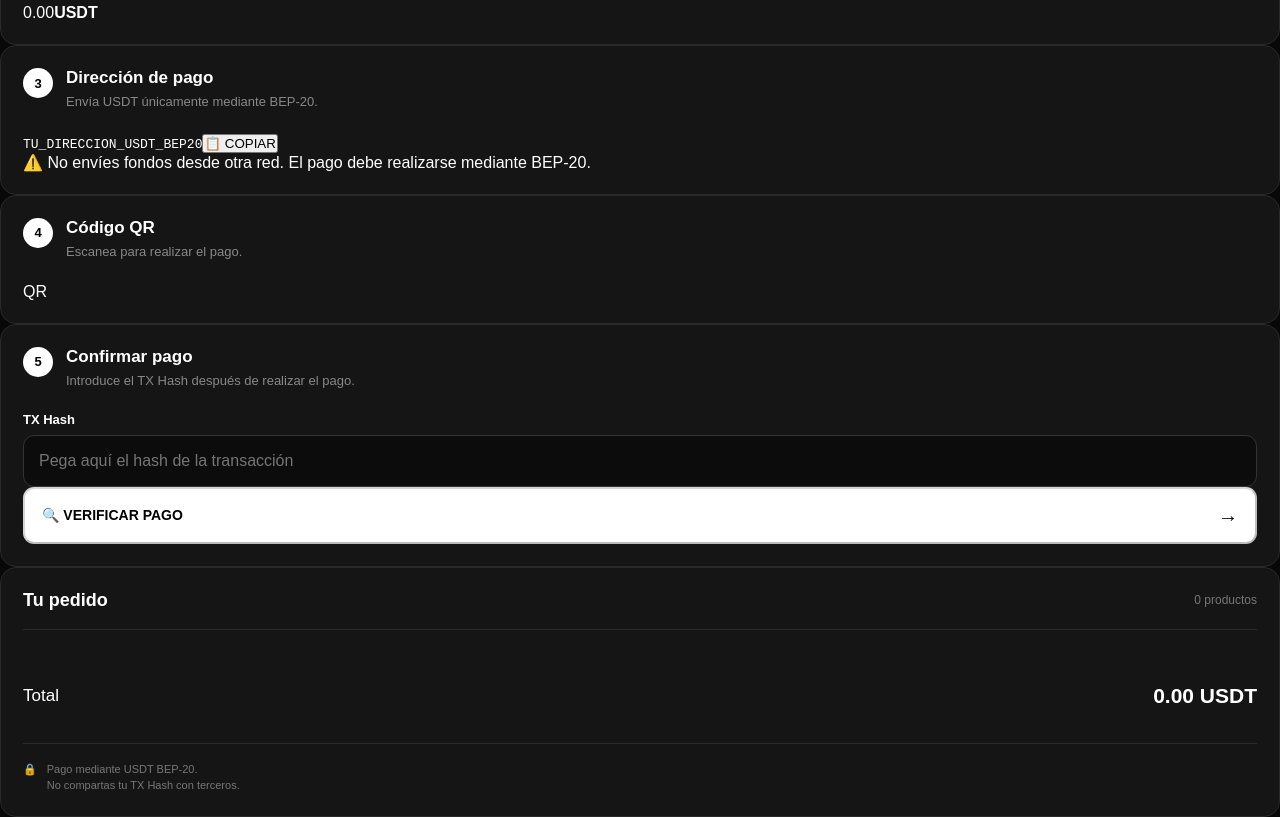
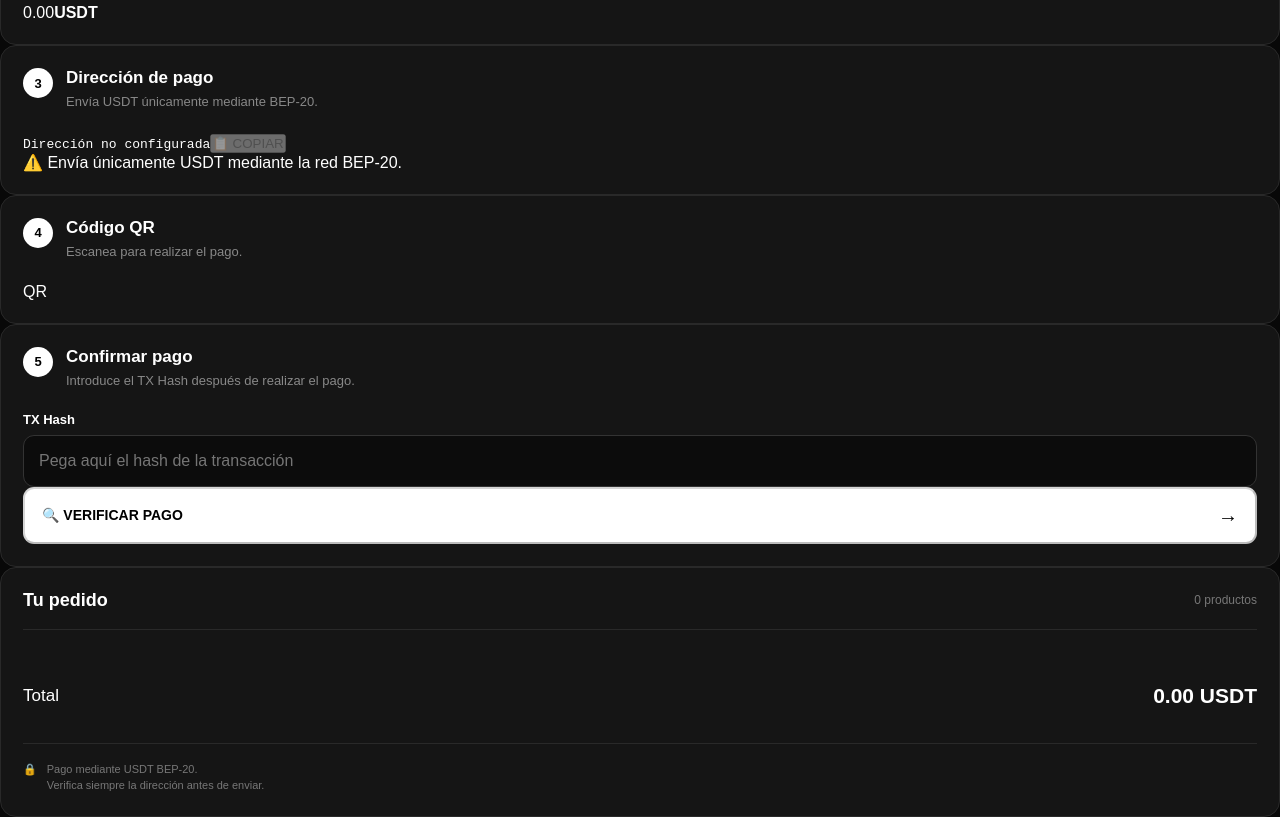
Before and after one commit to juliocesarblancomedina08-tech/qva-chop-shop, a Next.js app: page /payment in a window 1280 px wide. Shown: the part 380-1197 px from the top of the page. Built offline with nearby package versions, Linux system fonts and the light colour scheme.

Commit message:
Use wallet environment variable

```diff
--- a/app/payment/page.js
+++ b/app/payment/page.js
@@ -25,9 +25,12 @@ export default function PaymentPage() {
     0
   );
 
-  const walletAddress = "TU_DIRECCION_USDT_BEP20";
+  const walletAddress =
+    process.env.NEXT_PUBLIC_STORE_WALLET_ADDRESS || "";
 
   const copyAddress = async () => {
+    if (!walletAddress) return;
+
     try {
       await navigator.clipboard.writeText(walletAddress);
       setCopied(true);
@@ -60,13 +63,11 @@ export default function PaymentPage() {
 
       </header>
 
-      {/* CONTENT */}
+      {/* CONTENIDO */}
 
       <div className="payment-container">
 
         <div className="payment-main">
-
-          {/* TITLE */}
 
           <div className="checkout-heading">
 
@@ -85,7 +86,7 @@ export default function PaymentPage() {
 
           </div>
 
-          {/* PAYMENT METHOD */}
+          {/* MÉTODO DE PAGO */}
 
           <section className="checkout-box">
 
@@ -127,7 +128,7 @@ export default function PaymentPage() {
 
           </section>
 
-          {/* AMOUNT */}
+          {/* IMPORTE */}
 
           <section className="checkout-box">
 
@@ -150,6 +151,7 @@ export default function PaymentPage() {
             </div>
 
             <div className="payment-amount">
+
               <span>
                 {total.toFixed(2)}
               </span>
@@ -157,11 +159,12 @@ export default function PaymentPage() {
               <strong>
                 USDT
               </strong>
+
             </div>
 
           </section>
 
-          {/* ADDRESS */}
+          {/* DIRECCIÓN */}
 
           <section className="checkout-box">
 
@@ -186,22 +189,25 @@ export default function PaymentPage() {
             <div className="payment-address-box">
 
               <code>
-                {walletAddress}
+                {walletAddress || "Dirección no configurada"}
               </code>
 
               <button
                 type="button"
                 onClick={copyAddress}
                 className="copy-button"
+                disabled={!walletAddress}
               >
-                {copied ? "✓ COPIADO" : "📋 COPIAR"}
+                {copied
+                  ? "✓ COPIADO"
+                  : "📋 COPIAR"}
               </button>
 
             </div>
 
             <div className="payment-warning">
-              ⚠️ No envíes fondos desde otra red.
-              El pago debe realizarse mediante BEP-20.
+              ⚠️ Envía únicamente USDT mediante
+              la red BEP-20.
             </div>
 
           </section>
@@ -254,8 +260,8 @@ export default function PaymentPage() {
                 </h2>
 
                 <p>
-                  Introduce el TX Hash después de realizar
-                  el pago.
+                  Introduce el TX Hash después de
+                  realizar el pago.
                 </p>
               </div>
 
@@ -288,7 +294,7 @@ export default function PaymentPage() {
 
         </div>
 
-        {/* ORDER SUMMARY */}
+        {/* RESUMEN */}
 
         <aside className="checkout-summary">
 
@@ -349,7 +355,8 @@ export default function PaymentPage() {
             <p>
               Pago mediante USDT BEP-20.
               <br />
-              No compartas tu TX Hash con terceros.
+              Verifica siempre la dirección
+              antes de enviar.
             </p>
 
           </div>
@@ -360,4 +367,4 @@ export default function PaymentPage() {
 
     </main>
   );
-            }
+          }
```
